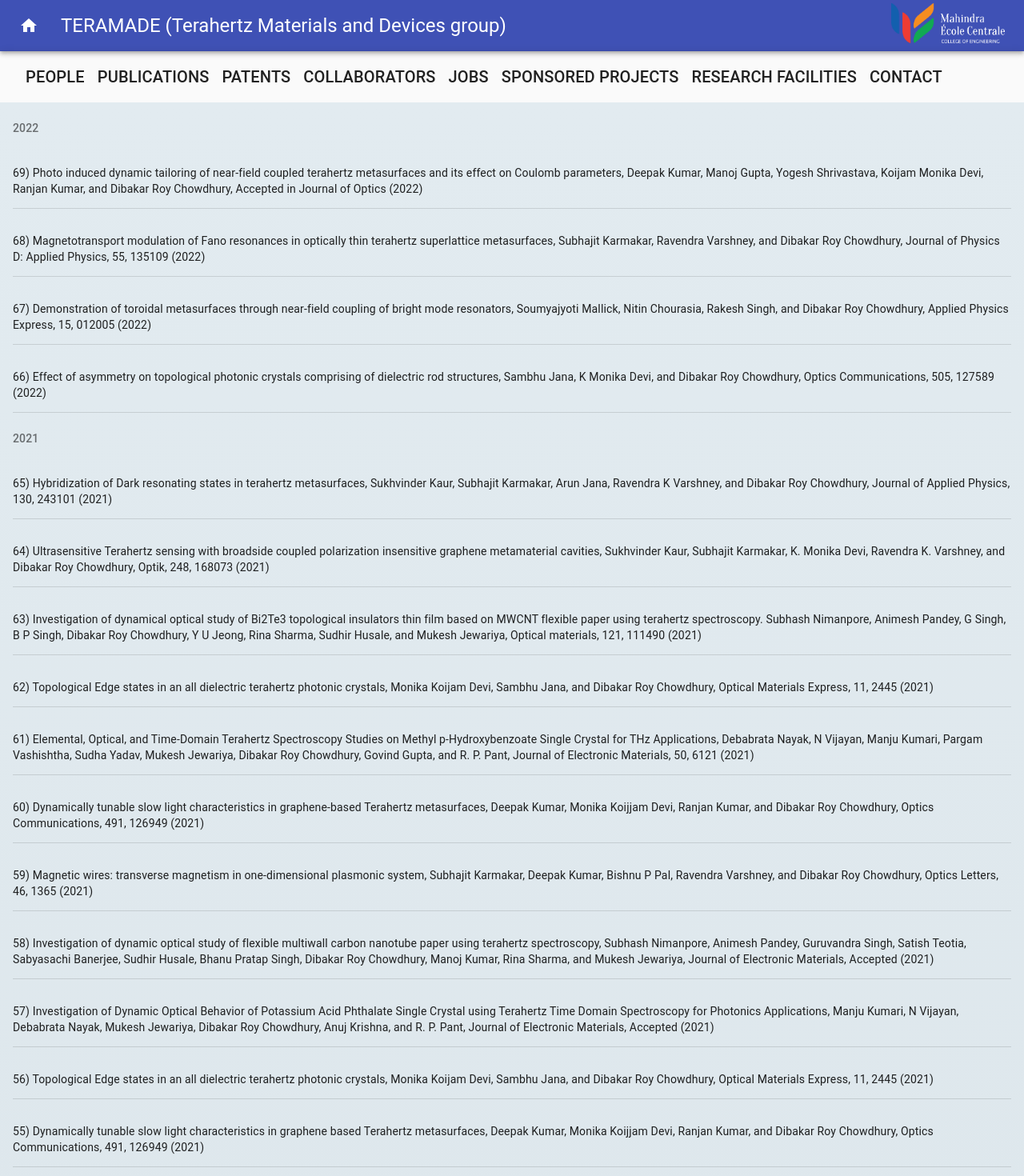
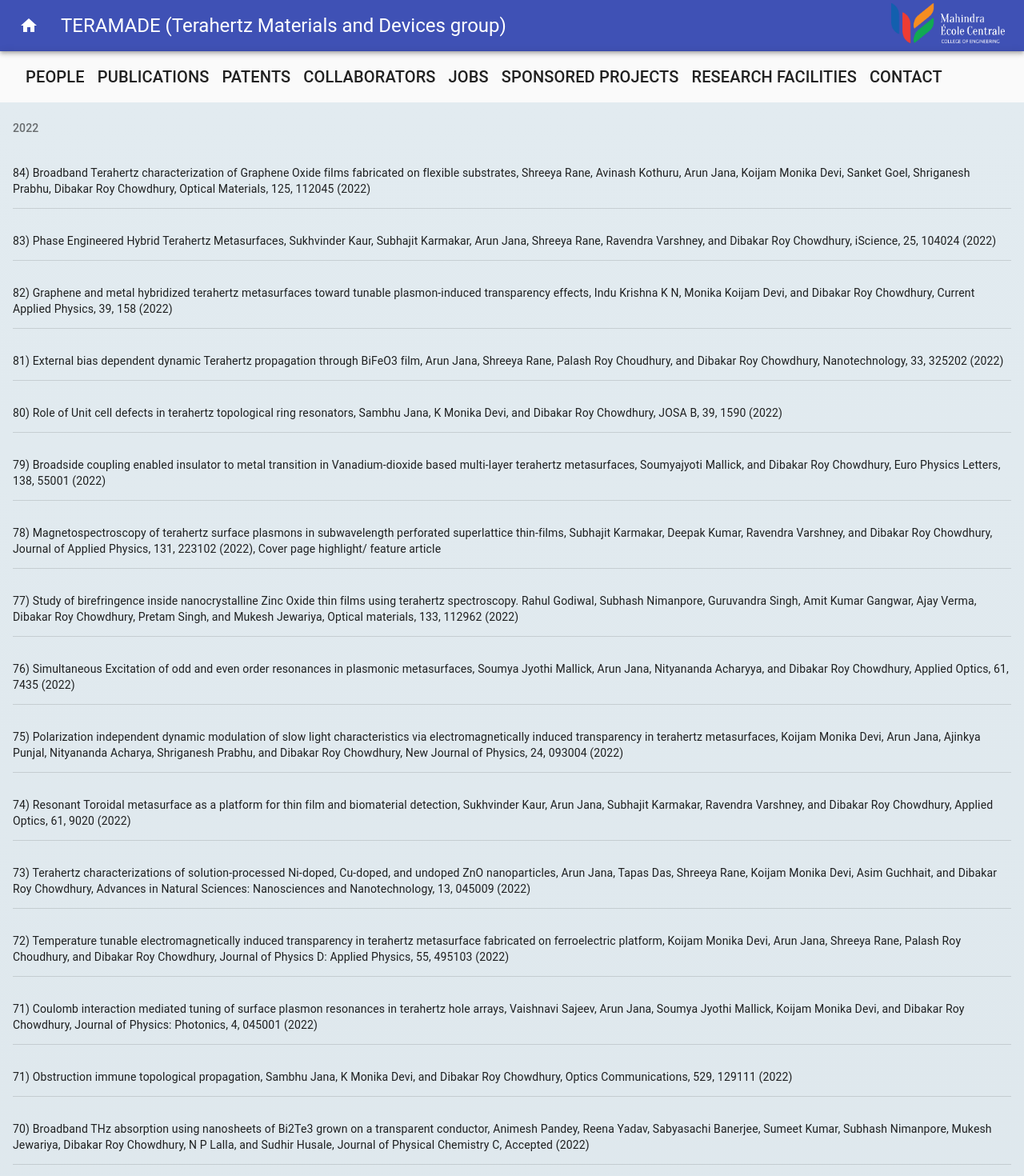
Before and after one commit to Rohithgilla12/Teramade, a React (Create React App) app: page /publications in a window 1280 px wide. Shown: the top 1470 px of the page at 80% size. Built offline with nearby package versions, Linux system fonts and the light colour scheme.

Commit message:
Content changes

```diff
--- a/src/components/Footer.js
+++ b/src/components/Footer.js
@@ -30,7 +30,7 @@ const Footer = () => {
             {/* <a href="mailto:dibakar.roychowdhury@mechyd.ac.in" target="_top">
             dibakar.roychowdhury@mechyd.ac.in
           </a> */}
-            dibakar.roychowdhury@mechyd.ac.in
+            dibakar.roychowdhury@mahindrauniversity.edu.in
           </Grid>
           <Grid item xs={12} className={classes.footerRow}>
             <Phone className={classes.footerIcon} /> 91-40-6713-5169 (Office)
--- a/src/components/Jobs.js
+++ b/src/components/Jobs.js
@@ -22,8 +22,7 @@ const Content = props => {
 };
 
 const JobsArr = [
-  "BRNS sponsored JRF position is available on 'Development of Terahertz Metagrating for deep sub wavelength particle detection'",
-  "SERB sponsored JRF position is available on 'Non linear metamaterials for Terahertz source'"
+  "Terahertz Metamaterials, Metasurfaces and Topological Photonics"
 ];
 
 const Jobs = () => {
--- a/src/components/News.js
+++ b/src/components/News.js
@@ -19,6 +19,12 @@ const Content = (props) => {
 };
 
 const newsArr = [
+  "Prof. Dibakar Roy Chowdhury elected as Fellow of Institute of Physics, FInstP (UK) (2022)",
+  "Dr. Monika Koijam joined as scientist in European union funded project with University of Lillee and ICFO Bercelona (September 2022)",
+  "Prof. Dibakar Roy Chowdhury started as Topical Editor of Optics Letters, Optica (erstwhile OSA) (September 2022)",
+  "Dr. Subhajit Karmakar started working as post-doctoral associate with Princeton University, USA, (August 2022)",
+  "Our recent work is highlighted as feature article/cover page by Journal of Applied",
+  "Physics in June 2022. Magnetospectroscopy of terahertz surface plasmons in subwavelength perforated superlattice thin-films, Journal of Applied Physics, 131, 223102 (2022)",
   "Ms. Vaishnavi Sajeev received best presentation award for her talk entitled “Geometry dependent extra ordinary transmissions in terahertz hole arrays” in International Conference on Advanced Materials and Devices for Futuristic Applications-2021 (IC-AMDFA-2021) (November 2021)",
   "Our recent work is highlighted as feature article/cover page by Journal of Applied Physics in their December 30th, 2021 issue, Hybridization of Dark resonating states in terahertz metasurfaces, Journal of Applied Physics, 130, 243101 (2021)",
   "Prof. Dibakar Roy Chowdhury elected as Senior Member of Optical Society of America (OSA) [July 2020]",
--- a/src/components/Patents.js
+++ b/src/components/Patents.js
@@ -19,6 +19,7 @@ const Content = (props) => {
 };
 
 const patentsData = [
+  "A Topological Waveguide Device for sustaining dynamically tunable propagation of electromagnetic waves at microwave frequencies, Dibakar Roy Chowdhury, Koijam Monika Devi and Sambhu Jana, Application number: 202241068284 (2022)",
   "A Topological Waveguide Device and its method for Dispersionless Slow  Light Transmission at Terahertz (THz) Frequencies, Dibakar Roy Chowdhury, and Koijam Monika Devi, Application number: 202141033040 (2021)",
   "Evanescent Order driven deep sub-wavelength particle detector employing all-dielectric terahertz metagrating (sub-wavelength grating), Dibakar Roy Chowdhury, Shreeya Rane, and Shriganesh Prabhu, Application number: 202141029457 (2021)",
   "Multilayered (Super-lattice) Metamaterials based Terahertz Spintronic Devices and its method of fabrication, Dibakar Roy Chowdhury, Subhajit Karmakar, Deepak Kumar, and Ravi Varshney, Indian Patent applied, Application Number: 202141026818 (2021)",
--- a/src/components/Publications.js
+++ b/src/components/Publications.js
@@ -24,6 +24,22 @@ const Publications = () => {
       <Grid container>
         <List>
           <ListSubheader>2022</ListSubheader>
+          <Content data={`84) Broadband Terahertz characterization of Graphene Oxide films fabricated on flexible substrates, Shreeya Rane, Avinash Kothuru, Arun Jana, Koijam Monika Devi, Sanket Goel, Shriganesh Prabhu, Dibakar Roy Chowdhury, Optical Materials, 125, 112045 (2022)`} />
+          <Content data={`83) Phase Engineered Hybrid Terahertz Metasurfaces, Sukhvinder Kaur, Subhajit Karmakar, Arun Jana, Shreeya Rane, Ravendra Varshney, and Dibakar Roy Chowdhury, iScience, 25, 104024 (2022)`} />
+          <Content data={`82) Graphene and metal hybridized terahertz metasurfaces toward tunable plasmon-induced transparency effects, Indu Krishna K N, Monika Koijam Devi, and Dibakar Roy Chowdhury, Current Applied Physics, 39, 158 (2022)`} />
+          <Content data={`81) External bias dependent dynamic Terahertz propagation through BiFeO3 film, Arun Jana, Shreeya Rane, Palash Roy Choudhury, and Dibakar Roy Chowdhury, Nanotechnology, 33, 325202 (2022)`} />
+          <Content data={`80) Role of Unit cell defects in terahertz topological ring resonators, Sambhu Jana, K Monika Devi, and Dibakar Roy Chowdhury, JOSA B, 39, 1590 (2022)`} />
+          <Content data={`79) Broadside coupling enabled insulator to metal transition in Vanadium-dioxide based multi-layer terahertz metasurfaces, Soumyajyoti Mallick, and Dibakar Roy Chowdhury, Euro Physics Letters, 138, 55001 (2022)`} />
+          <Content data={`78) Magnetospectroscopy of terahertz surface plasmons in subwavelength perforated superlattice thin-films, Subhajit Karmakar, Deepak Kumar, Ravendra Varshney, and Dibakar Roy Chowdhury, Journal of Applied Physics, 131, 223102 (2022), Cover page highlight/ feature article`} />
+          <Content data={`77) Study of birefringence inside nanocrystalline Zinc Oxide thin films using terahertz spectroscopy. Rahul Godiwal, Subhash Nimanpore, Guruvandra Singh, Amit Kumar Gangwar, Ajay Verma, Dibakar Roy Chowdhury, Pretam Singh, and Mukesh Jewariya, Optical materials, 133, 112962 (2022)`} />
+          <Content data={`76) Simultaneous Excitation of odd and even order resonances in plasmonic metasurfaces, Soumya Jyothi Mallick, Arun Jana, Nityananda Acharyya, and Dibakar Roy Chowdhury, Applied Optics, 61, 7435 (2022)`} />
+          <Content data={`75) Polarization independent dynamic modulation of slow light characteristics via electromagnetically induced transparency in terahertz metasurfaces, Koijam Monika Devi, Arun Jana, Ajinkya Punjal, Nityananda Acharya, Shriganesh Prabhu, and Dibakar Roy Chowdhury, New Journal of Physics, 24, 093004 (2022)`} />
+          <Content data={`74) Resonant Toroidal metasurface as a platform for thin film and biomaterial detection, Sukhvinder Kaur, Arun Jana, Subhajit Karmakar, Ravendra Varshney, and Dibakar Roy Chowdhury, Applied Optics, 61, 9020 (2022)`} />
+          <Content data={`73) Terahertz characterizations of solution-processed Ni-doped, Cu-doped, and undoped ZnO nanoparticles, Arun Jana, Tapas Das, Shreeya Rane, Koijam Monika Devi, Asim Guchhait, and Dibakar Roy Chowdhury, Advances in Natural Sciences: Nanosciences and Nanotechnology, 13, 045009 (2022)`} />
+          <Content data={`72) Temperature tunable electromagnetically induced transparency in terahertz metasurface fabricated on ferroelectric platform, Koijam Monika Devi, Arun Jana, Shreeya Rane, Palash Roy Choudhury, and Dibakar Roy Chowdhury, Journal of Physics D: Applied Physics, 55, 495103 (2022)`} />
+          <Content data={`71) Coulomb interaction mediated tuning of surface plasmon resonances in terahertz hole arrays, Vaishnavi Sajeev, Arun Jana, Soumya Jyothi Mallick, Koijam Monika Devi, and Dibakar Roy Chowdhury, Journal of Physics: Photonics, 4, 045001 (2022)`} />
+          <Content data={`71) Obstruction immune topological propagation, Sambhu Jana, K Monika Devi, and Dibakar Roy Chowdhury, Optics Communications, 529, 129111 (2022)`} />
+          <Content data={`70) Broadband THz absorption using nanosheets of Bi2Te3 grown on a transparent conductor, Animesh Pandey, Reena Yadav, Sabyasachi Banerjee, Sumeet Kumar, Subhash Nimanpore, Mukesh Jewariya, Dibakar Roy Chowdhury, N P Lalla, and Sudhir Husale, Journal of Physical Chemistry C, Accepted (2022)`} />
           <Content
             data={`69) Photo induced dynamic tailoring of near-field coupled terahertz metasurfaces and its effect on Coulomb parameters, Deepak Kumar, Manoj Gupta, Yogesh Shrivastava, Koijam Monika Devi, Ranjan Kumar, and Dibakar Roy Chowdhury, Accepted in Journal of Optics (2022)`}
           />
```
